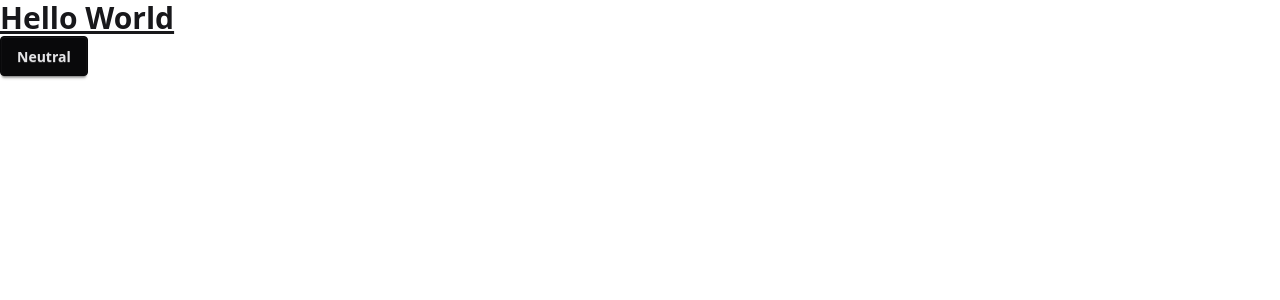
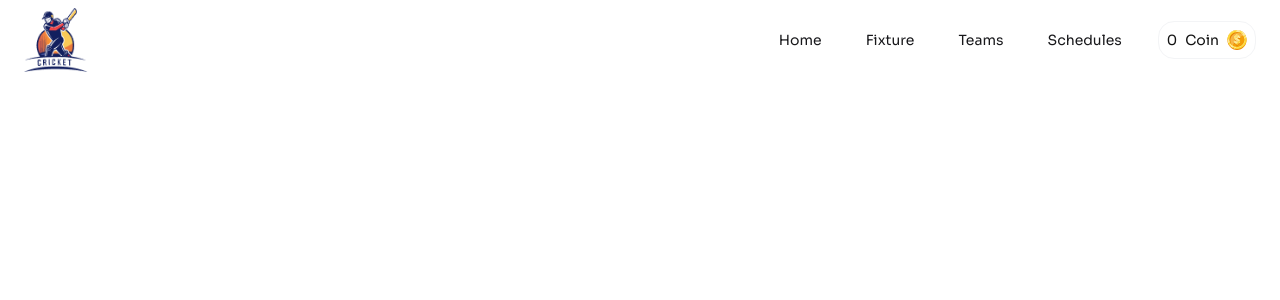
Before and after one commit to nhmnazmul22/bpl-dream, a React (Vite) app: page / in a window 1280 px wide. Shown: the top 300 px of the page. Built offline with nearby package versions, Linux system fonts and the light colour scheme.

Commit message:
Navbar done

```diff
--- a/src/App.jsx
+++ b/src/App.jsx
@@ -1,10 +1,10 @@
 import "./App.css";
+import Navbar from "./components/Navbar/Navbar";
 
 function App() {
   return (
     <>
-      <h1 className="text-3xl font-bold underline">Hello World</h1>
-      <button className="btn btn-neutral">Neutral</button>
+      <Navbar></Navbar>
     </>
   );
 }
--- /dev/null
+++ b/src/components/Layout/Container.jsx
@@ -0,0 +1,9 @@
+import React from "react";
+
+const Container = ({ children, className }) => {
+  return (
+    <div className={`container mx-auto px-4 ${className}`}>{children}</div>
+  );
+};
+
+export default Container;
--- a/src/components/Navbar/Navbar.jsx
+++ b/src/components/Navbar/Navbar.jsx
@@ -1,9 +1,19 @@
+import Logo from "../../assets/logo.png";
+import CoinImg from "../../assets/coin.svg";
+import Container from "../Layout/Container";
+
 const Navbar = () => {
   return (
-    <div className="navbar bg-base-100 shadow-sm">
+    <section className="">
+      <Container>
+        <div className="navbar">
           <div className="navbar-start">
             <div className="dropdown">
-          <div tabIndex={0} role="button" className="btn btn-ghost lg:hidden">
+              <div
+                tabIndex={0}
+                role="button"
+                className="btn btn-ghost lg:hidden"
+              >
                 <svg
                   xmlns="http://www.w3.org/2000/svg"
                   className="h-5 w-5"
@@ -43,35 +53,36 @@ const Navbar = () => {
                 </li>
               </ul>
             </div>
-        <a className="btn btn-ghost text-xl">daisyUI</a>
+            <a href="/" className="">
+              <img className="w-16 h-16" src={Logo} alt="Logo" />
+            </a>
           </div>
-      <div className="navbar-center hidden lg:flex">
-        <ul className="menu menu-horizontal px-1">
+          <div className="navbar-end hidden lg:flex">
+            <ul className="menu menu-horizontal space-x-5 px-1">
               <li>
-            <a>Item 1</a>
+                <a>Home</a>
               </li>
               <li>
-            <details>
-              <summary>Parent</summary>
-              <ul className="p-2">
-                <li>
-                  <a>Submenu 1</a>
+                <a>Fixture</a>
               </li>
               <li>
-                  <a>Submenu 2</a>
-                </li>
-              </ul>
-            </details>
+                <a>Teams</a>
               </li>
               <li>
-            <a>Item 3</a>
+                <a>Schedules</a>
               </li>
             </ul>
           </div>
-      <div className="navbar-end">
-        <a className="btn">Button</a>
+          <div className="ms-5 flex gap-2 items-center text-[#131313] text-sm border border-gray-100 rounded-2xl p-2">
+            <span>0</span>
+            <span>Coin</span>
+            <figure className="w-5 h-5">
+              <img src={CoinImg} alt="coin" className="w-full h-full" />
+            </figure>
           </div>
         </div>
+      </Container>
+    </section>
   );
 };
 
--- a/src/index.css
+++ b/src/index.css
@@ -1,2 +1,8 @@
+@import url("https://fonts.googleapis.com/css2?family=Sora:wght@100..800&display=swap");
 @import "tailwindcss";
 @plugin "daisyui";
+
+* {
+  font-family: "Sora", sans-serif;
+  background: white;
+}
```
Also changed, not shown: src/assets/coin.svg (added). Lines whose indentation alone changed are shown as unchanged.
